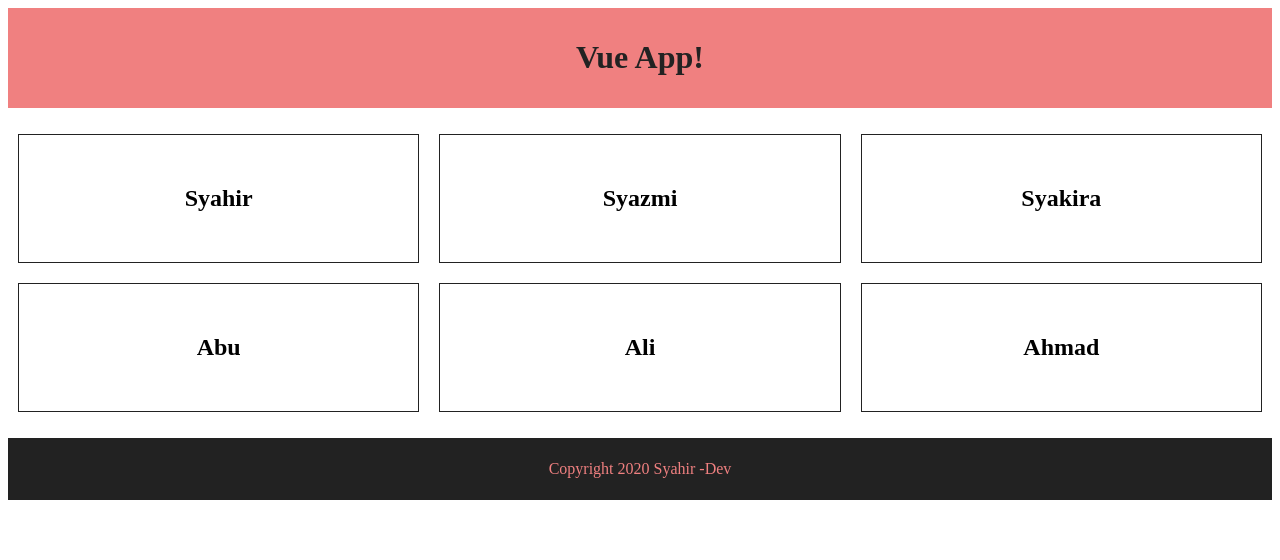
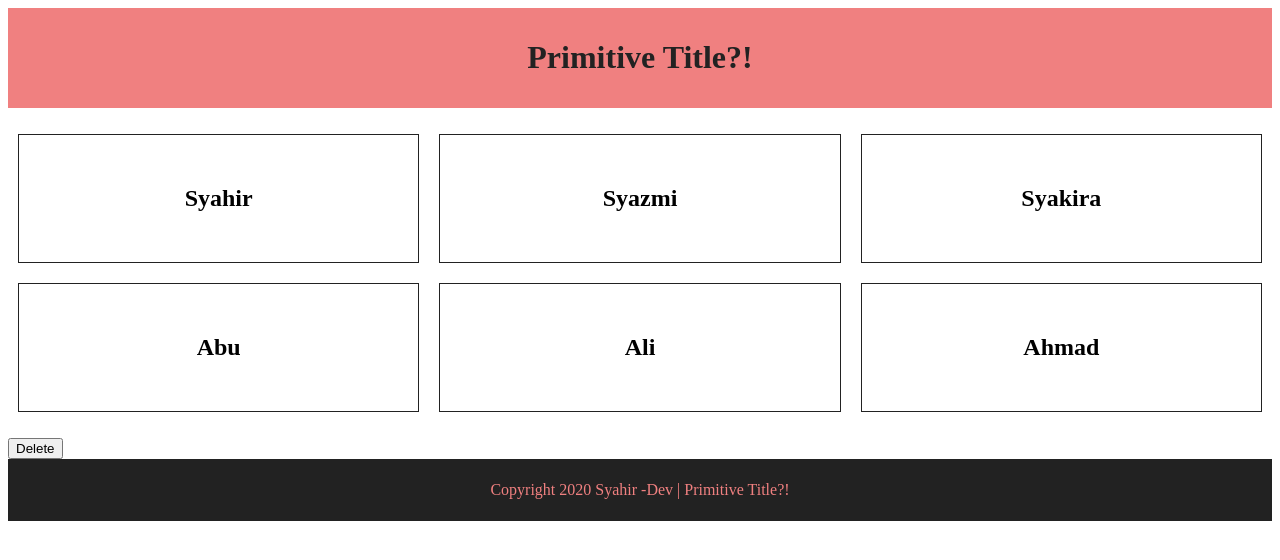
Before and after one commit to Syahirdev/vuejs-playlist, a Vue app in the folder vue-cli/: page / in a window 1280 px wide. Shown: the top 560 px of the page. Built offline with nearby package versions, Linux system fonts and the light colour scheme.

Commit message:
primitive vs reference type
primitive - String, Number, Booleans etc, thats when the child changes, other child NOT CHANGES.
reference - Array, Objects etc, thats when the child changes, other child also CHANGES.

```diff
--- a/vue-cli/src/App.vue
+++ b/vue-cli/src/App.vue
@@ -1,8 +1,8 @@
 <template>
 	<div>
-		<app-header></app-header>
+		<app-header :title="title"></app-header>
 		<app-person :persons="persons"></app-person>
-		<app-footer></app-footer>
+		<app-footer :title="title"></app-footer>
 	</div>
 </template>
 
@@ -26,6 +26,7 @@
 				{ name: 'Ali', specialty: 'Webpack', show: false },
 				{ name: 'Ahmad', specialty: 'Data Diggin', show: false },
 			],
+			title: 'Primitive Title?!',
 		};
 	},
 };
--- a/vue-cli/src/components/Footer.vue
+++ b/vue-cli/src/components/Footer.vue
@@ -1,15 +1,20 @@
 <template>
 	<footer>
-		<p>{{ copyright }}</p>
+		<p>{{ copyright }} {{ title }}</p>
 	</footer>
 </template>
 
 <script>
 export default {
+	props: {
+		title: {
+			type: String,
+		},
+	},
 	components: {},
 	data() {
 		return {
-			copyright: 'Copyright 2020 Syahir -Dev',
+			copyright: 'Copyright 2020 Syahir -Dev | ',
 		};
 	},
 };
--- a/vue-cli/src/components/Header.vue
+++ b/vue-cli/src/components/Header.vue
@@ -1,16 +1,26 @@
 <template>
 	<header>
-		<h1>{{ title }}</h1>
+		<h1 @click="changeTitle">{{ title }}</h1>
 	</header>
 </template>
 
 <script>
 export default {
+	props: {
+		title: {
+			type: String,
+		},
+	},
 	components: {},
 	data() {
 		return {
-			title: 'Vue App!',
+			//title: 'Vue App!',
 		};
+	},
+	methods: {
+		changeTitle: function() {
+			this.title = 'Changed the primitive title :O';
+		},
 	},
 };
 </script>
--- a/vue-cli/src/components/Persons.vue
+++ b/vue-cli/src/components/Persons.vue
@@ -6,6 +6,7 @@
 				<h3 v-show="person.show">{{ person.specialty }}</h3>
 			</li>
 		</ul>
+		<button @click="deletePerson">Delete</button>
 	</div>
 </template>
 
@@ -21,7 +22,11 @@
 	data() {
 		return {};
 	},
-	methods: {},
+	methods: {
+		deletePerson: function() {
+			this.persons.pop();
+		},
+	},
 };
 </script>
 
```
